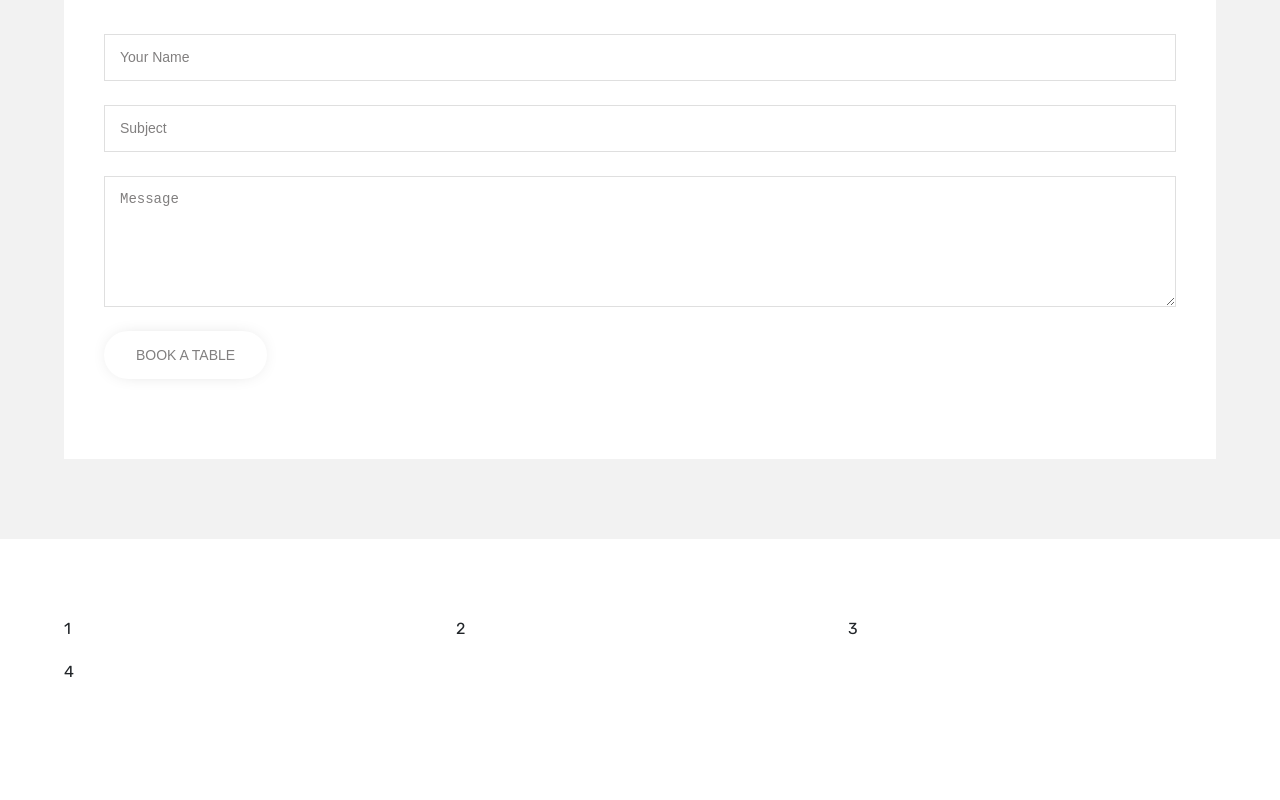
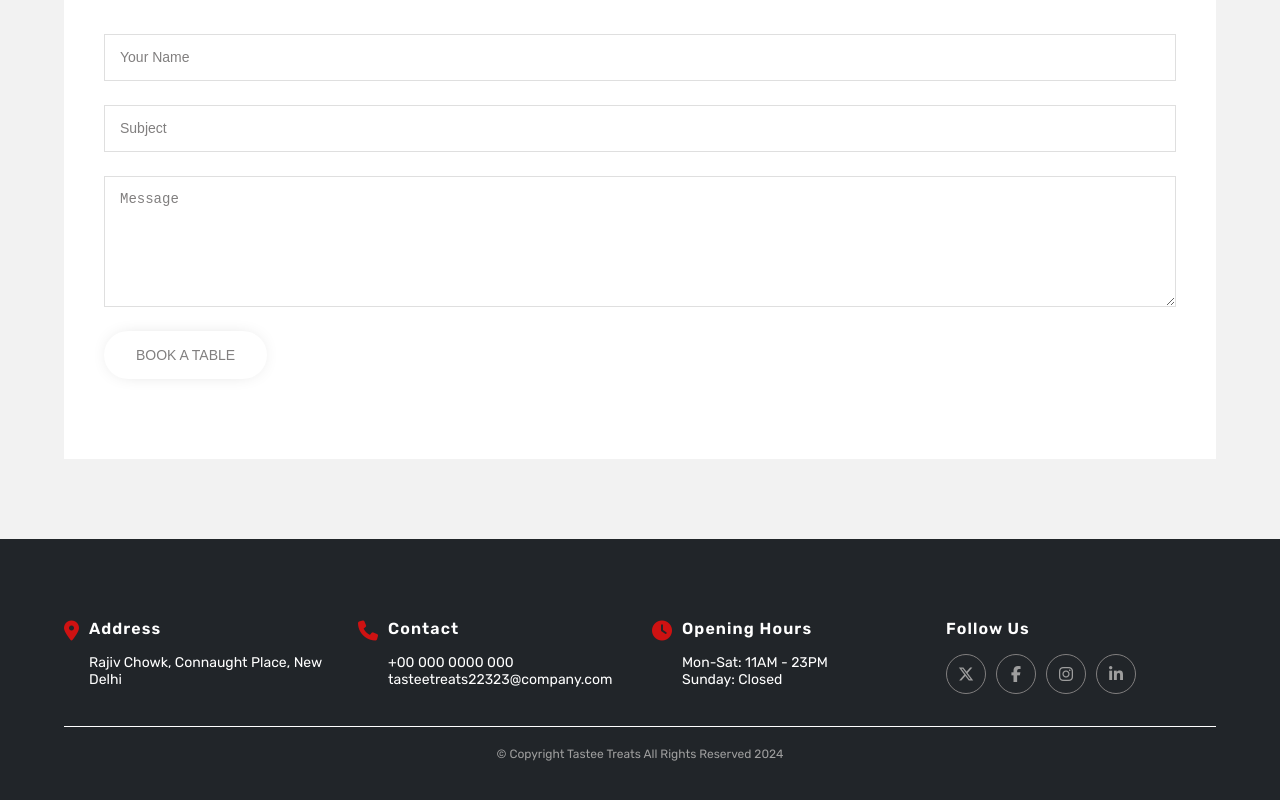
Before and after one commit to hisamuddin-coder/Tastee-Treats, a plain HTML site: page index.html in a window 1280 px wide. Shown: the part 6886-7686 px from the top of the page. Before the commit the page ends 7647 px from the top, so only its background shows below. Drawn offline with Linux system fonts and the light colour scheme; a web font is replaced by a local one.

Commit message:
footer-section added

```diff
--- a/css/style.css
+++ b/css/style.css
@@ -865,3 +865,64 @@ textarea::placeholder {
   }
 }
 /*==== || FOOTER || ====*/
+#footer {
+  color: #fff;
+  background-color: #212529;
+}
+.footer-wrapper {
+  grid-template-columns: repeat(4, 1fr);
+  padding-bottom: 2rem;
+  border-bottom: 1px solid #fff;
+}
+.footer-col {
+  display: flex;
+  gap: 10px;
+}
+.footer-icon {
+  color: #ce1212;
+  font-size: 1.25rem;
+}
+.footer-col h5 {
+  color: #fff;
+  font-size: 1rem;
+  margin-bottom: 1rem;
+}
+.footer-col span {
+  display: block;
+  font-size: 14px;
+}
+.social-links {
+  display: flex;
+  gap: 10px;
+}
+.social-link {
+  color: #9e9e9e;
+  width: 40px;
+  height: 40px;
+  border-radius: 50px;
+  border: 1px solid #817f7f;
+  display: flex;
+  align-items: center;
+  justify-content: center;
+  transition: 300ms ease;
+}
+.social-link:hover {
+  color: #ce1212;
+  border-color: currentColor;
+}
+.copyright {
+  color: #9e9e9e;
+  font-size: 12px;
+  text-align: center;
+  margin-top: 20px;
+}
+@media screen and (max-width: 992px) {
+  .footer-wrapper {
+    grid-template-columns: repeat(2, 1fr);
+  }
+}
+@media screen and (max-width: 768px) {
+  .footer-wrapper {
+    grid-template-columns: 1fr;
+  }
+}
--- a/index.html
+++ b/index.html
@@ -615,14 +615,61 @@
     </main>
 
     <footer>
-      <section id="footer " class="section-pd">
+      <section id="footer" class="section-pd">
         <div class="container">
           <div class="section-center footer-wrapper">
-            <div class="footer-col">1</div>
-            <div class="footer-col">2</div>
-            <div class="footer-col">3</div>
-            <div class="footer-col">4</div>
+            <div class="footer-col">
+              <div class="footer-icon">
+                <i class="fa-solid fa-location-dot"></i>
+              </div>
+              <div class="footer-col-desc">
+                <h5>Address</h5>
+                <span>Rajiv Chowk, Connaught Place, New Delhi</span>
+              </div>
+            </div>
+            <div class="footer-col">
+              <div class="footer-icon">
+                <i class="fa-solid fa-phone"></i>
+              </div>
+              <div class="footer-col-desc">
+                <h5>Contact</h5>
+                <span>+00 000 0000 000</span>
+                <span>tasteetreats22323@company.com</span>
+              </div>
+            </div>
+            <div class="footer-col">
+              <div class="footer-icon">
+                <i class="fa-solid fa-clock"></i>
+              </div>
+              <div class="footer-col-desc">
+                <h5>Opening Hours</h5>
+                <span>Mon-Sat: 11AM - 23PM </span>
+                <span>Sunday: Closed</span>
+              </div>
+            </div>
+            <div class="footer-col">
+              <div class="footer-col-desc">
+                <h5>Follow Us</h5>
+                <div class="social-links">
+                  <div class="social-link">
+                    <i class="fa-brands fa-x-twitter"></i>
+                  </div>
+                  <div class="social-link">
+                    <i class="fa-brands fa-facebook-f"></i>
+                  </div>
+                  <div class="social-link">
+                    <i class="fa-brands fa-instagram"></i>
+                  </div>
+                  <div class="social-link">
+                    <i class="fa-brands fa-linkedin-in"></i>
+                  </div>
+                </div>
+              </div>
+            </div>
           </div>
+          <p class="copyright">
+            &copy; Copyright Tastee Treats All Rights Reserved 2024
+          </p>
         </div>
       </section>
     </footer>
```
